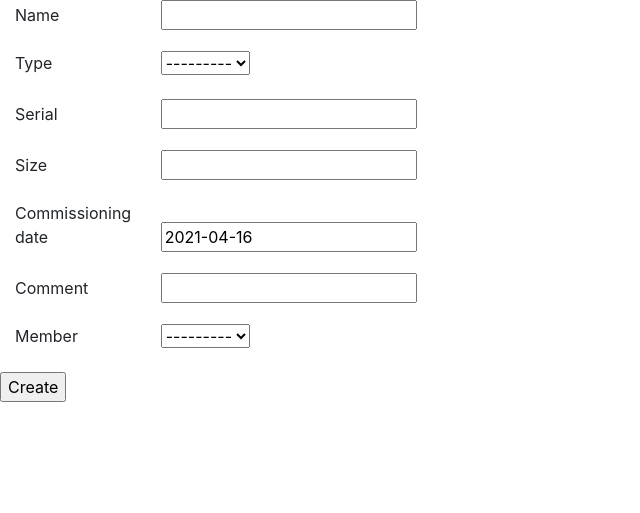
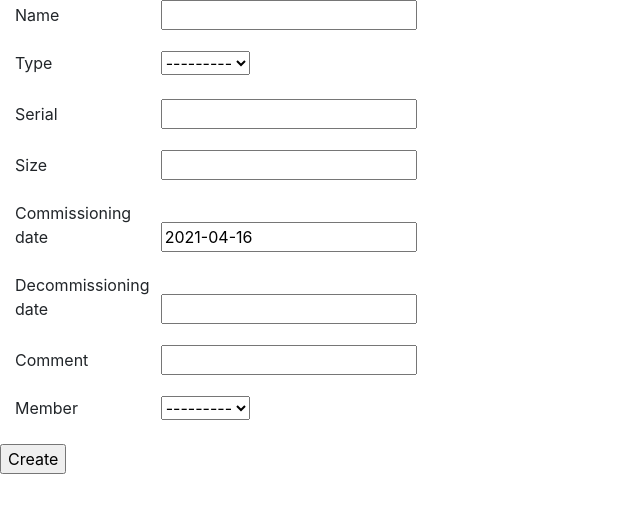
Before and after one commit to the-moog/openshed, a Django app: page /items/items/add in a window 1280 px wide. Shown: the part 56-569 px from the top of the page, without its empty margins (0-640 px from the left). Run offline with Django 3.2, Linux system fonts and the light colour scheme; the visitor is signed in with stand-in values (Sample User, id 1); data that the repository does not hold is empty; some libraries are stand-ins or nearby versions.

Commit message:
decommissioning date added for items (#12)

```diff
--- a/items/forms.py
+++ b/items/forms.py
@@ -19,6 +19,7 @@ class ItemForm(forms.Form):
     serial = forms.CharField(max_length=20, required=False)
     size = forms.CharField(max_length=5, required=False)
     commissioning_date = forms.DateField(initial=datetime.date.today)
+    decommissioning_date = forms.DateField(required=False)
     comment = forms.CharField(max_length=50, required=False)
     member = DynamicModelChoiceField(queryset=Member.objects.all(), display_field='display_name', required=False)
 
--- a/items/models.py
+++ b/items/models.py
@@ -24,4 +24,5 @@ class Item(models.Model):
   size = models.CharField(max_length=5, null=True)
   member = models.ForeignKey(Member, null=True, on_delete=models.SET_NULL)
   commissioning_date = models.DateField(null=True)
+  decommissioning_date = models.DateField(null=True)
   comment = models.CharField(max_length=50, null=True)
--- a/items/templates/items/item-edit.html
+++ b/items/templates/items/item-edit.html
@@ -7,6 +7,7 @@
     {% render_field form.serial %}
     {% render_field form.size %}
     {% render_field form.commissioning_date %}
+    {% render_field form.decommissioning_date %}
     {% render_field form.comment %}
     {% render_field form.member %}
 {% endblock %}
--- a/items/templates/items/item.html
+++ b/items/templates/items/item.html
@@ -37,6 +37,10 @@
       <td>{{item.commissioning_date}}</td>
     </tr>
     <tr>
+      <td>Decommissioning</td>
+      <td>{{item.decommissioning_date}}</td>
+    </tr>
+    <tr>
       <td>Comment</td>
       <td>{{item.comment}}</td>
     </tr>
--- a/items/views.py
+++ b/items/views.py
@@ -105,6 +105,11 @@ def items_listing(request):
     if request.GET.get('member') != None:
         items = items.filter(member=request.GET.get('member'))
 
+    if request.GET.get('decommissioned', 'false') == 'true':
+        items = items.exclude(decommissioning_date=None)
+    else:
+        items = items.filter(decommissioning_date=None)
+
     context = {
         'items': items
     }
@@ -160,6 +165,7 @@ def item_edit(request, id):
             item.serial = form.cleaned_data['serial']
             item.size = form.cleaned_data['size']
             item.commissioning_date = form.cleaned_data['commissioning_date']
+            item.decommissioning_date = form.cleaned_data['decommissioning_date']
             item.comment = form.cleaned_data['comment']
 
             item.save()
@@ -172,6 +178,7 @@ def item_edit(request, id):
                                  'serial': item.serial,
                                  'size': item.size,
                                  'commissioning_date': item.commissioning_date,
+                                 'decommissioning_date': item.decommissioning_date,
                                  'comment': item.comment,
                                  'member': item.member})
 
--- a/members/views.py
+++ b/members/views.py
@@ -24,7 +24,7 @@ def members_listing(request):
 @login_required
 def detail(request, member_id):
     member = Member.objects.get(pk=member_id)
-    item_count = Item.objects.filter(member=member_id).count()
+    item_count = Item.objects.filter(member=member_id, decommissioning_date=None).count()
 
     context = {
         'member': member,
```
Also changed, not shown: items/migrations/0002_item_decommissioning_date.py (added).
